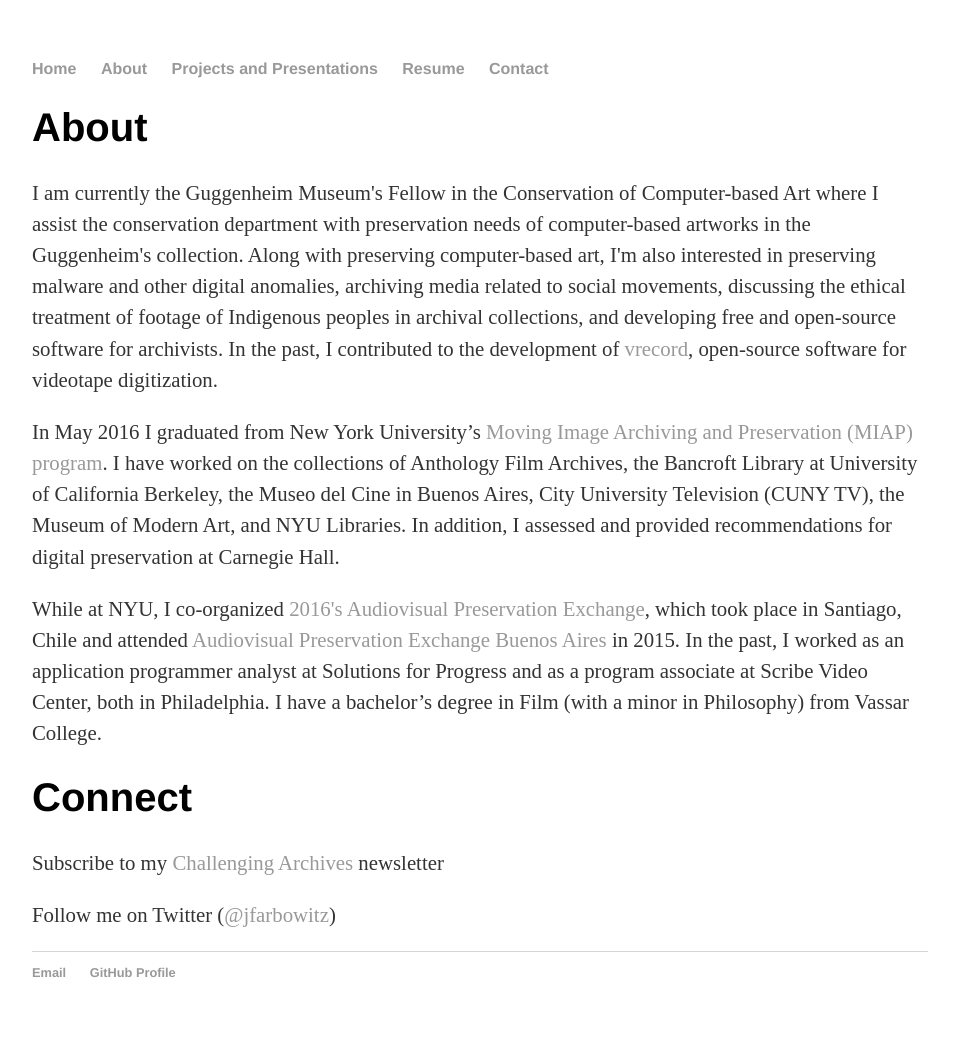
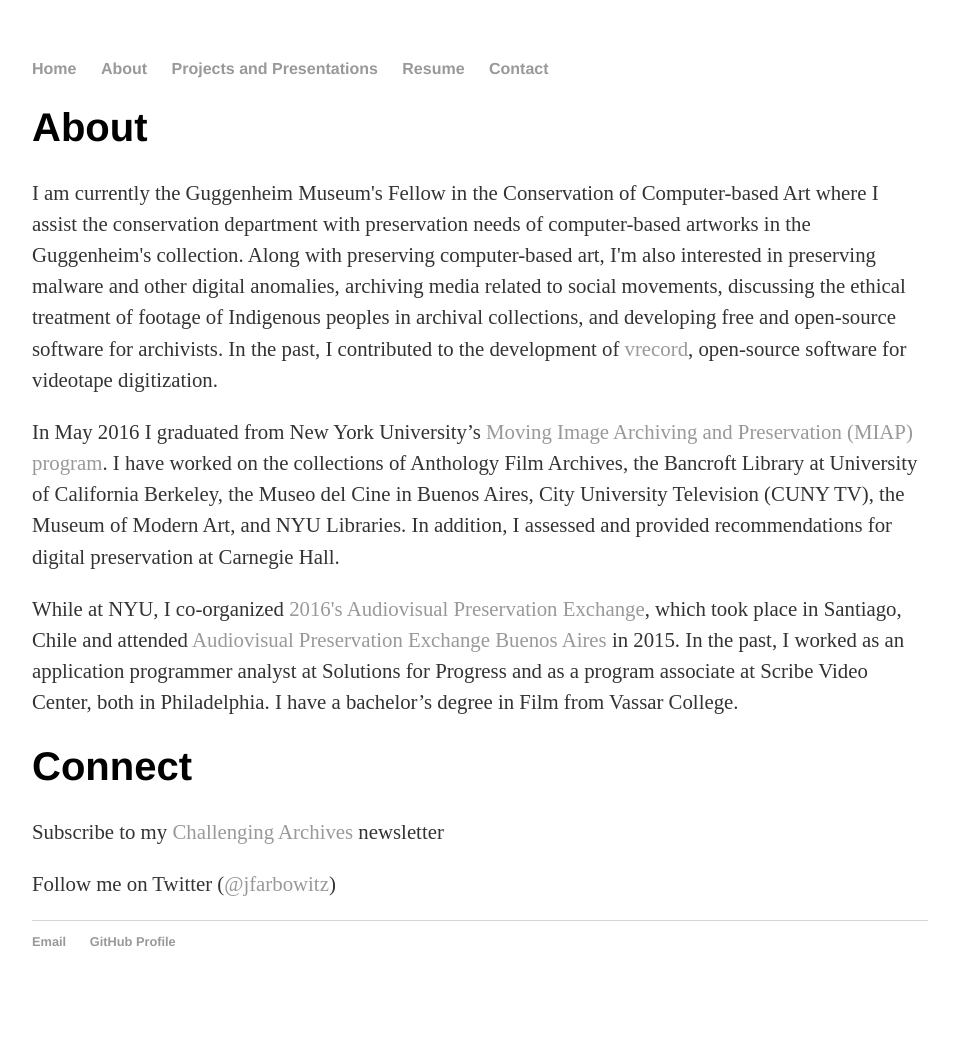
Before and after one commit to jfarbowitz/jfarbowitz.github.io, a Jekyll site: the page built from about/index.html, in a window 1280 px wide. Shown: the whole page, without its empty margins (160-1119 px from the left). Built offline with Jekyll 4.4.1, drawn with Linux system fonts in a browser that asks for light colours; after the commit the page ends 1009 px from its top, so only the background shows below that.

Commit message:
Took out philosophy

```diff
--- a/about/index.html
+++ b/about/index.html
@@ -9,7 +9,7 @@
 
 	<p>In May 2016 I graduated from New York University’s <a href="https://tisch.nyu.edu/cinema-studies/courses/ma-in-moving-image-archiving-and-preservation" target="new">Moving Image Archiving and Preservation (MIAP) program</a>. I have worked on the collections of Anthology Film Archives, the Bancroft Library at University of California Berkeley, the Museo del Cine in Buenos Aires, City University Television (CUNY TV), the Museum of Modern Art, and NYU Libraries. In addition, I assessed and provided recommendations for digital preservation at Carnegie Hall.</p>
 
-	<p>While at NYU, I co-organized <a href="https://apexsantiago.wordpress.com/" target="new">2016's Audiovisual Preservation Exchange</a>, which took place in Santiago, Chile and attended <a href="https://apexbuenosaires.wordpress.com/" target="new">Audiovisual Preservation Exchange Buenos Aires</a> in 2015. In the past, I worked as an application programmer analyst at Solutions for Progress and as a program associate at Scribe Video Center, both in Philadelphia. I have a bachelor’s degree in Film (with a minor in Philosophy) from Vassar College.</p>
+	<p>While at NYU, I co-organized <a href="https://apexsantiago.wordpress.com/" target="new">2016's Audiovisual Preservation Exchange</a>, which took place in Santiago, Chile and attended <a href="https://apexbuenosaires.wordpress.com/" target="new">Audiovisual Preservation Exchange Buenos Aires</a> in 2015. In the past, I worked as an application programmer analyst at Solutions for Progress and as a program associate at Scribe Video Center, both in Philadelphia. I have a bachelor’s degree in Film from Vassar College.</p>
 
 	<div class="connect">
 		<h1>Connect</h1>
```
